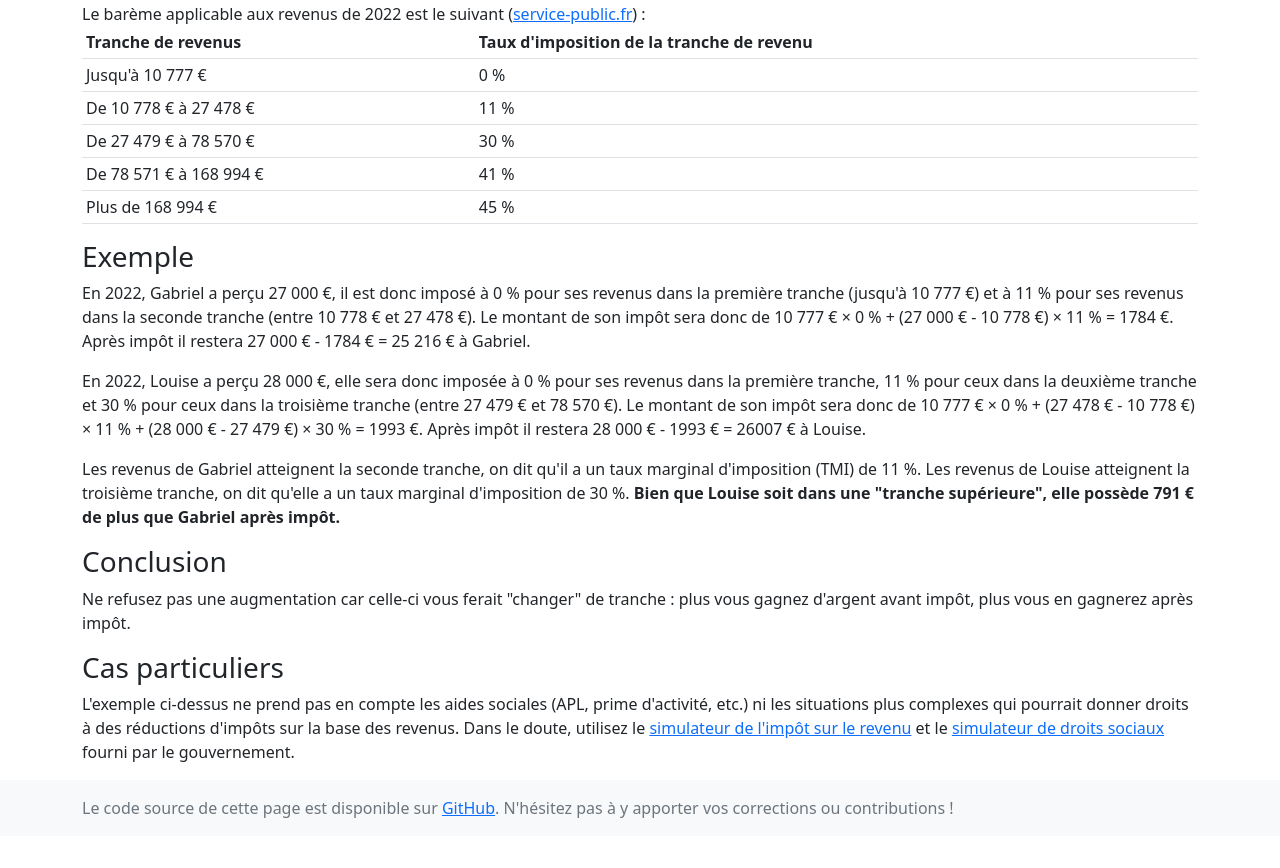
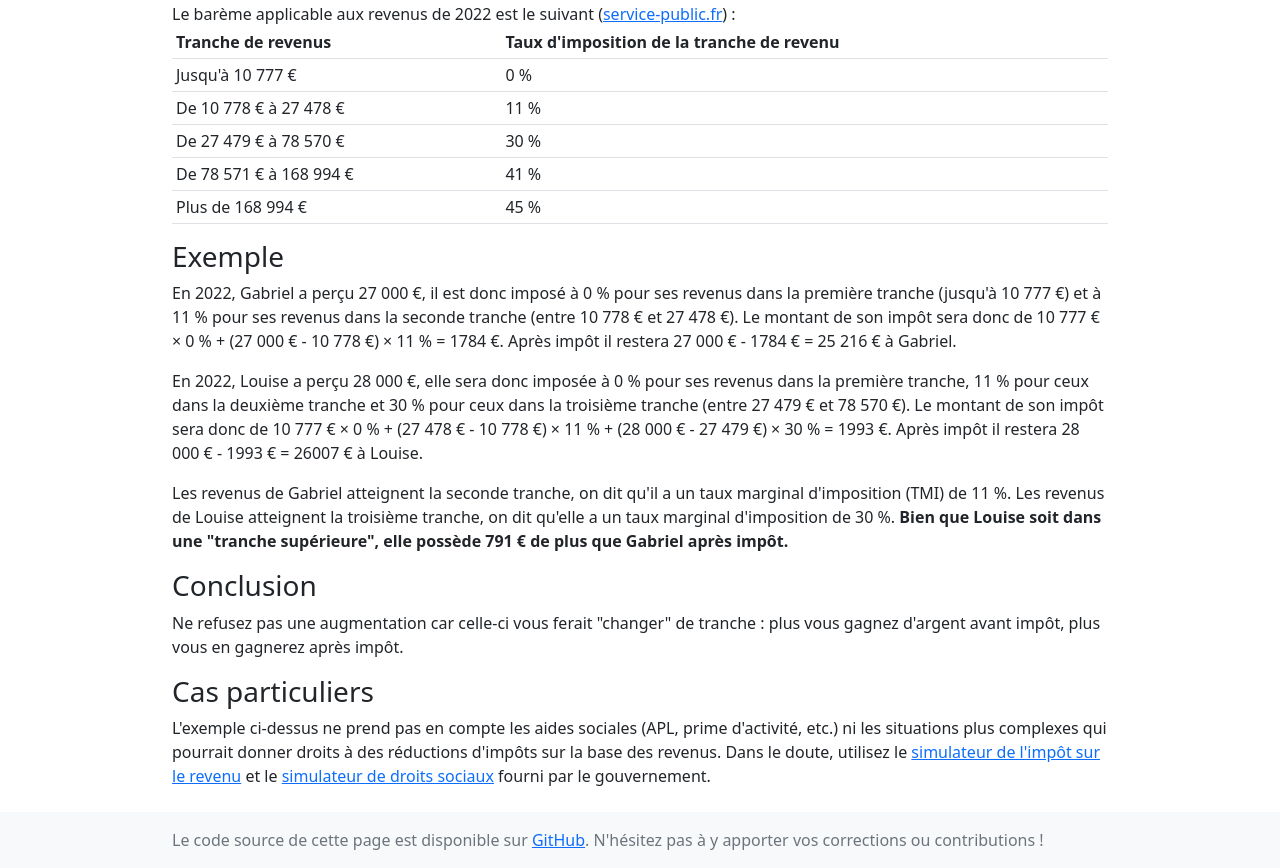
Before and after one commit to maxmouchet/impots, a website built with Vite: page index.html in a window 1280 px wide. Shown: the part 320-1188 px from the top of the page. Before the commit the page ends 1156 px from the top, so only its background shows below. Built offline with nearby package versions, Linux system fonts and the light colour scheme.

Commit message:
reduce max-width to 960px

```diff
--- a/index.html
+++ b/index.html
@@ -11,7 +11,7 @@
   </head>
   <body>
     <main>
-      <div class="container">
+      <div class="container max-width">
         <div class="text-center mt-5">
           <h1>
             Est-ce que je vais perdre de l'argent en changeant de tranche
@@ -115,8 +115,8 @@
         </p>
       </div>
     </main>
-    <footer class="footer mt-3 py-3 bg-light">
-      <div class="container">
+    <footer class="footer mt-4 py-3 bg-light">
+      <div class="container max-width">
         <span class="text-muted">
           Le code source de cette page est disponible sur
           <a href="https://github.com/maxmouchet/impots">GitHub</a>. N'hésitez
--- a/style.scss
+++ b/style.scss
@@ -1,2 +1,6 @@
 @import "bootstrap/scss/bootstrap";
 @import "bootstrap-icons/font/bootstrap-icons.css";
+
+.max-width {
+  max-width: 960px;
+}
```
